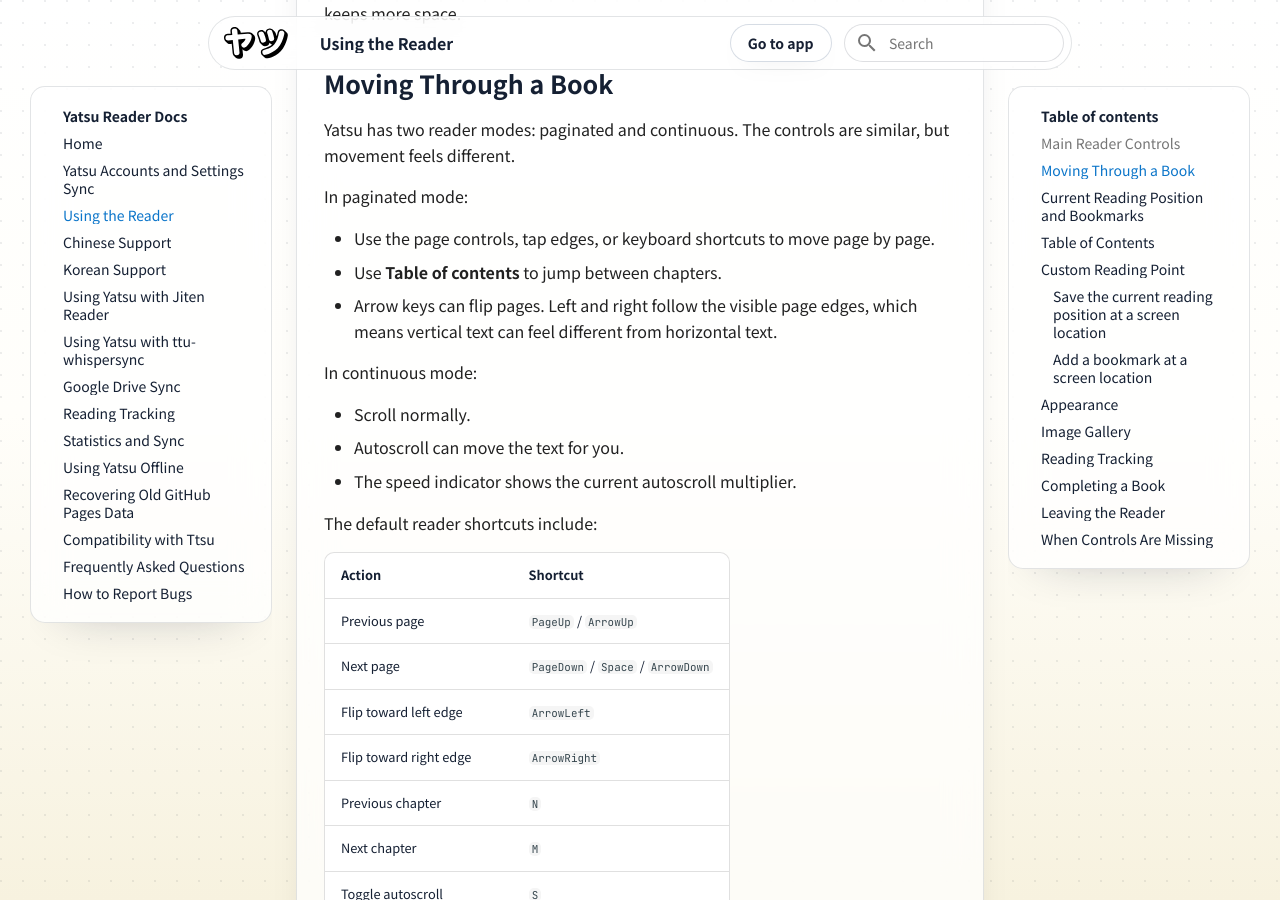
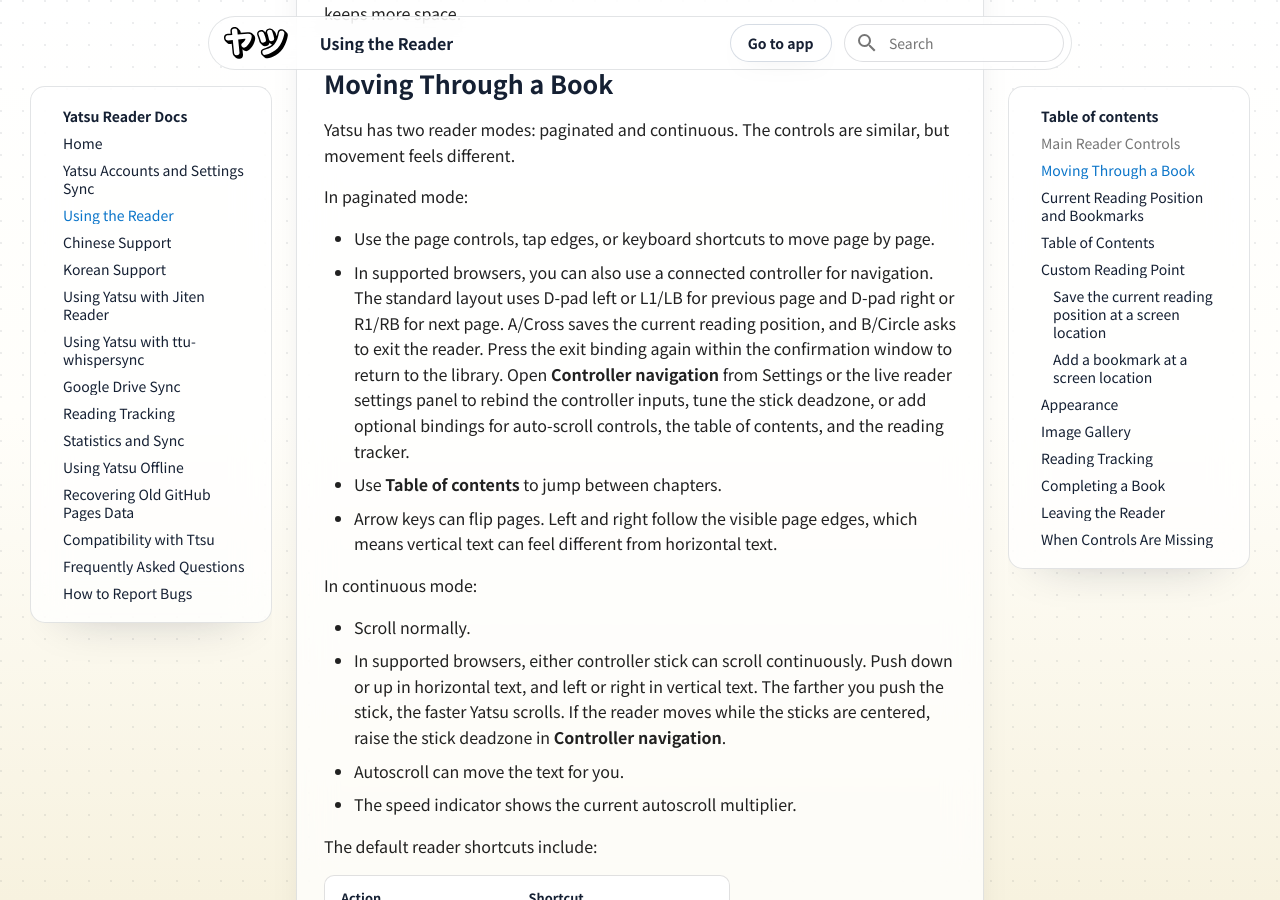
Before and after one commit to ytrms/yatsu-reader-docs, an MkDocs documentation site: the page built from docs/reader.md, in a window 1280 px wide and 900 px high, scrolled down 977 px. Built offline with MkDocs 1.6.1 and Material for MkDocs 9.7.7, drawn with Linux system fonts in a browser that asks for light colours.

Commit message:
docs: document controller navigation

```diff
--- a/docs/reader.md
+++ b/docs/reader.md
@@ -30,12 +30,24 @@
 In paginated mode:
 
 - Use the page controls, tap edges, or keyboard shortcuts to move page by page.
+- In supported browsers, you can also use a connected controller for navigation.
+  The standard layout uses D-pad left or L1/LB for previous page and D-pad right
+  or R1/RB for next page. A/Cross saves the current reading position, and
+  B/Circle asks to exit the reader. Press the exit binding again within the
+  confirmation window to return to the library. Open **Controller navigation**
+  from Settings or the live reader settings panel to rebind the controller
+  inputs, tune the stick deadzone, or add optional bindings for auto-scroll
+  controls, the table of contents, and the reading tracker.
 - Use **Table of contents** to jump between chapters.
 - Arrow keys can flip pages. Left and right follow the visible page edges, which means vertical text can feel different from horizontal text.
 
 In continuous mode:
 
 - Scroll normally.
+- In supported browsers, either controller stick can scroll continuously. Push
+  down or up in horizontal text, and left or right in vertical text. The farther
+  you push the stick, the faster Yatsu scrolls. If the reader moves while the
+  sticks are centered, raise the stick deadzone in **Controller navigation**.
 - Autoscroll can move the text for you.
 - The speed indicator shows the current autoscroll multiplier.
 
```
